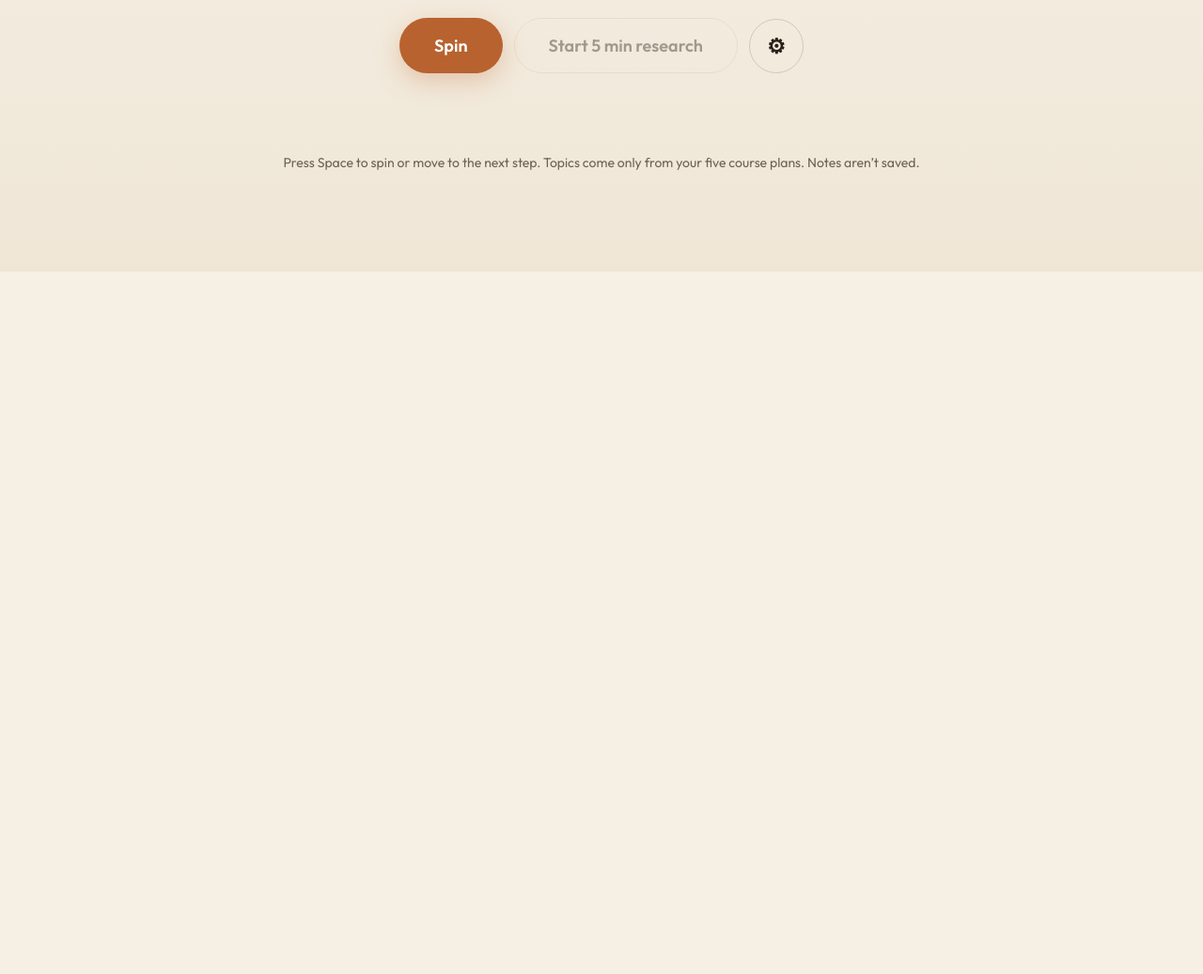
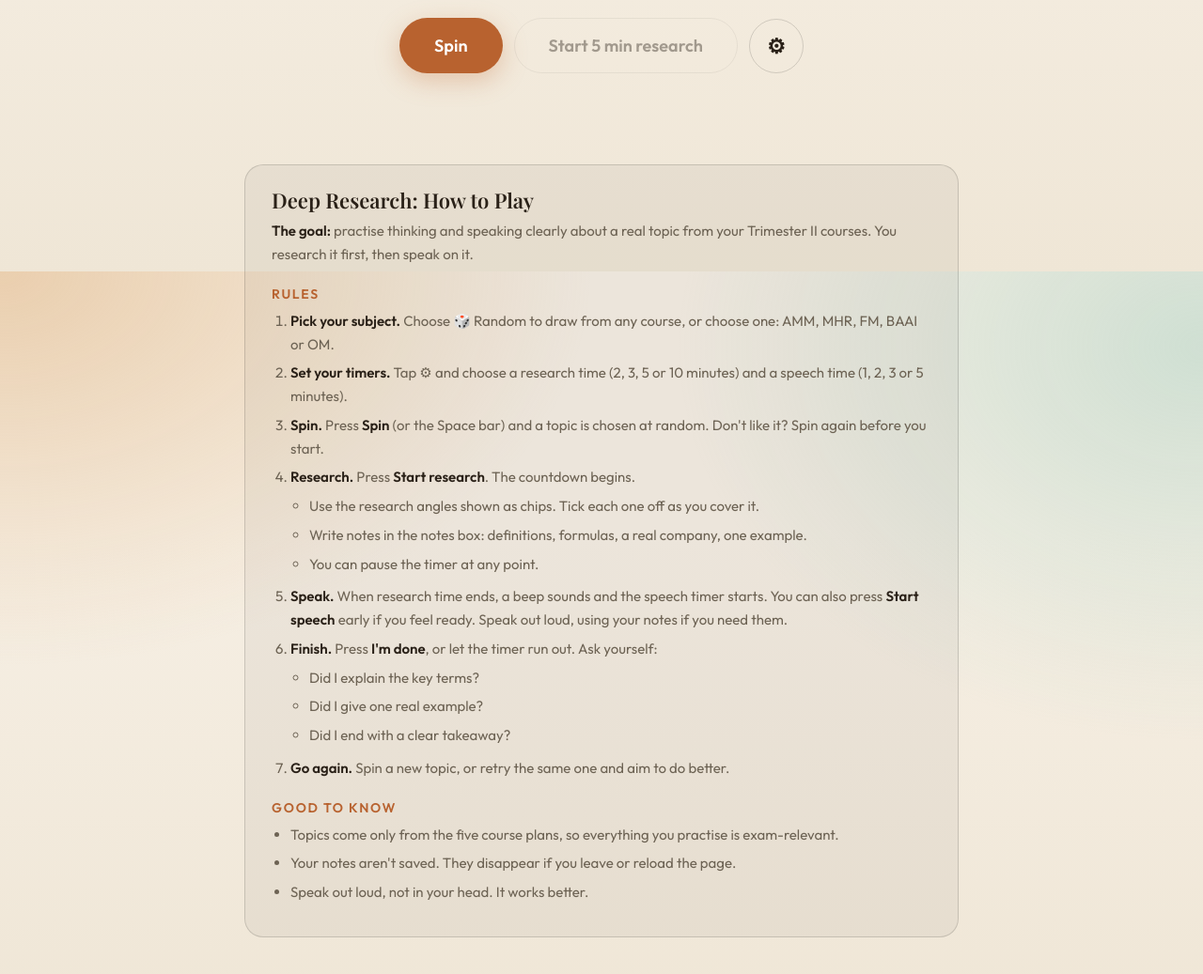
Before and after one commit to AnshikaSingh221/Deep, a website: page index.html in a window 1280 px wide. Shown: the part 511-1548 px from the top of the page at 94% size. Before the commit the page ends 800 px from the top, so only its background shows below. Drawn offline with nearby package versions, Linux system fonts and the light colour scheme.

Commit message:
Replace bottom hint with full How to Play section

```diff
--- a/index.html
+++ b/index.html
@@ -51,6 +51,13 @@ textarea::placeholder{color:var(--mut)}
 .tinp::-webkit-inner-spin-button,.tinp::-webkit-outer-spin-button{-webkit-appearance:none;margin:0}
 .tadd{padding:7px 14px;font-size:14px;background:rgba(255,255,255,.08)}
 .hint{color:var(--mut);font-size:13px;margin-top:40px}
+.howto{max-width:760px;margin:40px auto 0;padding:24px 28px;border:1px solid var(--line);background:var(--glass);border-radius:20px;text-align:left;color:var(--mut);font-size:15px;line-height:1.65}
+.howto h2{font:600 22px/1.2 "Playfair Display",Georgia,serif;color:var(--ink);margin:0 0 8px}
+.howto h3{font:600 14px Outfit,sans-serif;letter-spacing:.12em;text-transform:uppercase;color:var(--acc);margin:20px 0 8px}
+.howto p{margin:0 0 10px}
+.howto ol,.howto ul{margin:0 0 10px;padding-left:20px}
+.howto li{margin:6px 0}
+.howto strong{color:var(--ink);font-weight:600}
 @media(min-width:768px){main{padding:36px 48px 40px}h1{font-size:clamp(40px,4.5vw,56px)}.by{font-size:17px;margin:6px 0 28px}.pill{font-size:16px;padding:11px 22px}.desc{max-width:560px;font-size:17px;margin:16px auto 0}.stage{margin:clamp(28px,6vh,52px) auto 0;min-height:320px}.eye{font-size:14px}.md{font-size:clamp(32px,5vw,48px)}.sm{font-size:clamp(25px,3.6vw,34px)}.where{font-size:17px}.btn{font-size:18px;padding:17px 36px}.gear{width:58px;height:58px;padding:0;font-size:22px}.chips{max-width:760px}.chips label{font-size:16px;padding:10px 18px}textarea{width:min(760px,100%);min-height:130px;font-size:16px}.hint{font-size:14px;margin-top:28px}}
 button:focus-visible,textarea:focus-visible,input:focus-visible{outline:3px solid var(--acc);outline-offset:3px}
 @media (prefers-reduced-motion:reduce){*{animation:none!important;transition:none!important}}
@@ -64,7 +71,36 @@ button:focus-visible,textarea:focus-visible,input:focus-visible{outline:3px soli
 <p class="desc">Spin a topic, set a research timer, then start the speech timer whenever you’re ready.</p>
 <section class="stage" id="stage" aria-live="polite"></section>
 <section class="set" id="set" aria-label="Timer settings"><p>Research timer</p><div class="pills" id="rs"></div><p>Speech timer</p><div class="pills" id="ss"></div></section>
-<p class="hint">Press Space to spin or move to the next step. Topics come only from your five course plans. Notes aren’t saved.</p>
+<section class="howto" aria-label="How to Play">
+<h2>Deep Research: How to Play</h2>
+<p><strong>The goal:</strong> practise thinking and speaking clearly about a real topic from your Trimester II courses. You research it first, then speak on it.</p>
+<h3>Rules</h3>
+<ol>
+<li><strong>Pick your subject.</strong> Choose 🎲 Random to draw from any course, or choose one: AMM, MHR, FM, BAAI or OM.</li>
+<li><strong>Set your timers.</strong> Tap ⚙ and choose a research time (2, 3, 5 or 10 minutes) and a speech time (1, 2, 3 or 5 minutes).</li>
+<li><strong>Spin.</strong> Press <strong>Spin</strong> (or the Space bar) and a topic is chosen at random. Don't like it? Spin again before you start.</li>
+<li><strong>Research.</strong> Press <strong>Start research</strong>. The countdown begins.
+<ul>
+<li>Use the research angles shown as chips. Tick each one off as you cover it.</li>
+<li>Write notes in the notes box: definitions, formulas, a real company, one example.</li>
+<li>You can pause the timer at any point.</li>
+</ul></li>
+<li><strong>Speak.</strong> When research time ends, a beep sounds and the speech timer starts. You can also press <strong>Start speech</strong> early if you feel ready. Speak out loud, using your notes if you need them.</li>
+<li><strong>Finish.</strong> Press <strong>I'm done</strong>, or let the timer run out. Ask yourself:
+<ul>
+<li>Did I explain the key terms?</li>
+<li>Did I give one real example?</li>
+<li>Did I end with a clear takeaway?</li>
+</ul></li>
+<li><strong>Go again.</strong> Spin a new topic, or retry the same one and aim to do better.</li>
+</ol>
+<h3>Good to know</h3>
+<ul>
+<li>Topics come only from the five course plans, so everything you practise is exam-relevant.</li>
+<li>Your notes aren't saved. They disappear if you leave or reload the page.</li>
+<li>Speak out loud, not in your head. It works better.</li>
+</ul>
+</section>
 </main>
 <script>
 var S={
```
